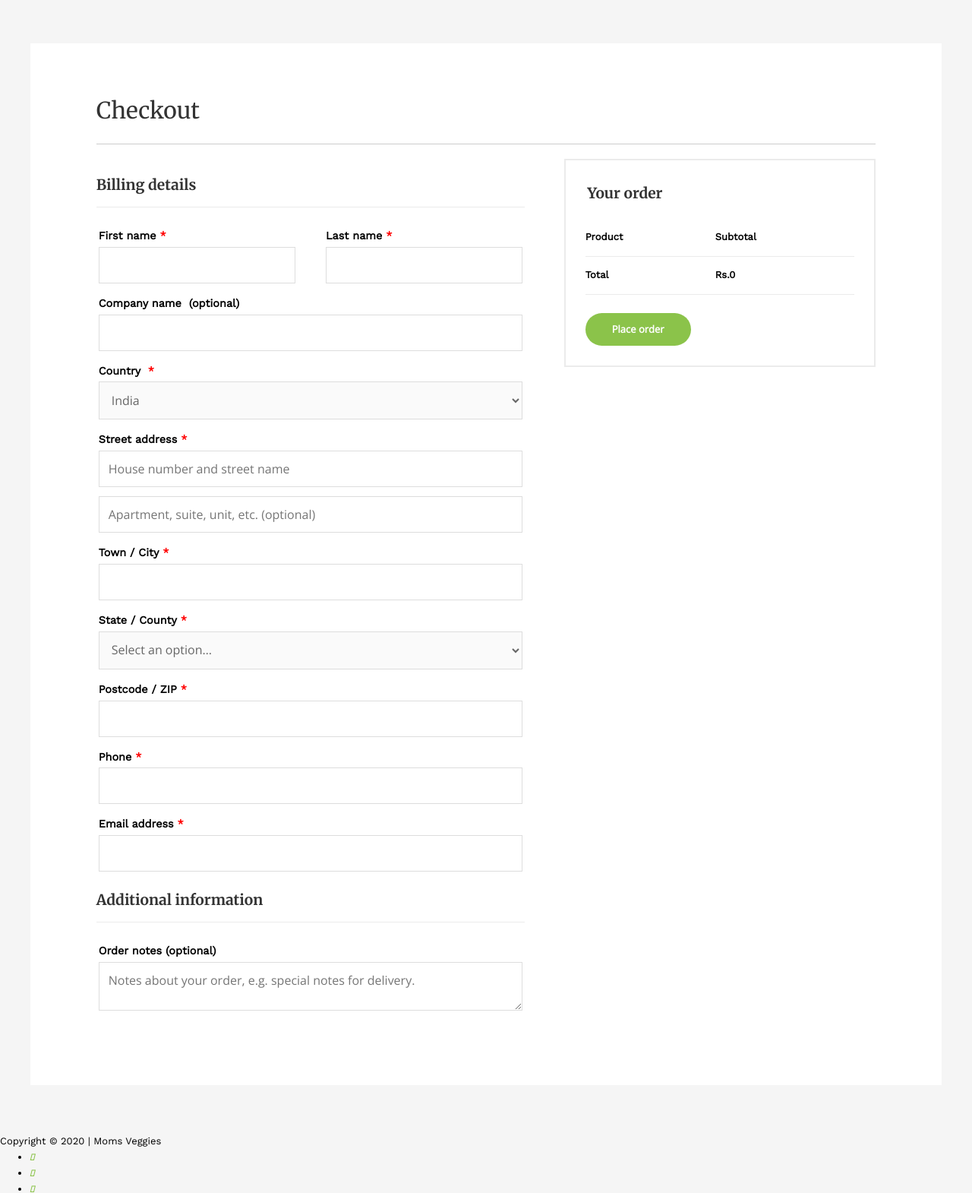
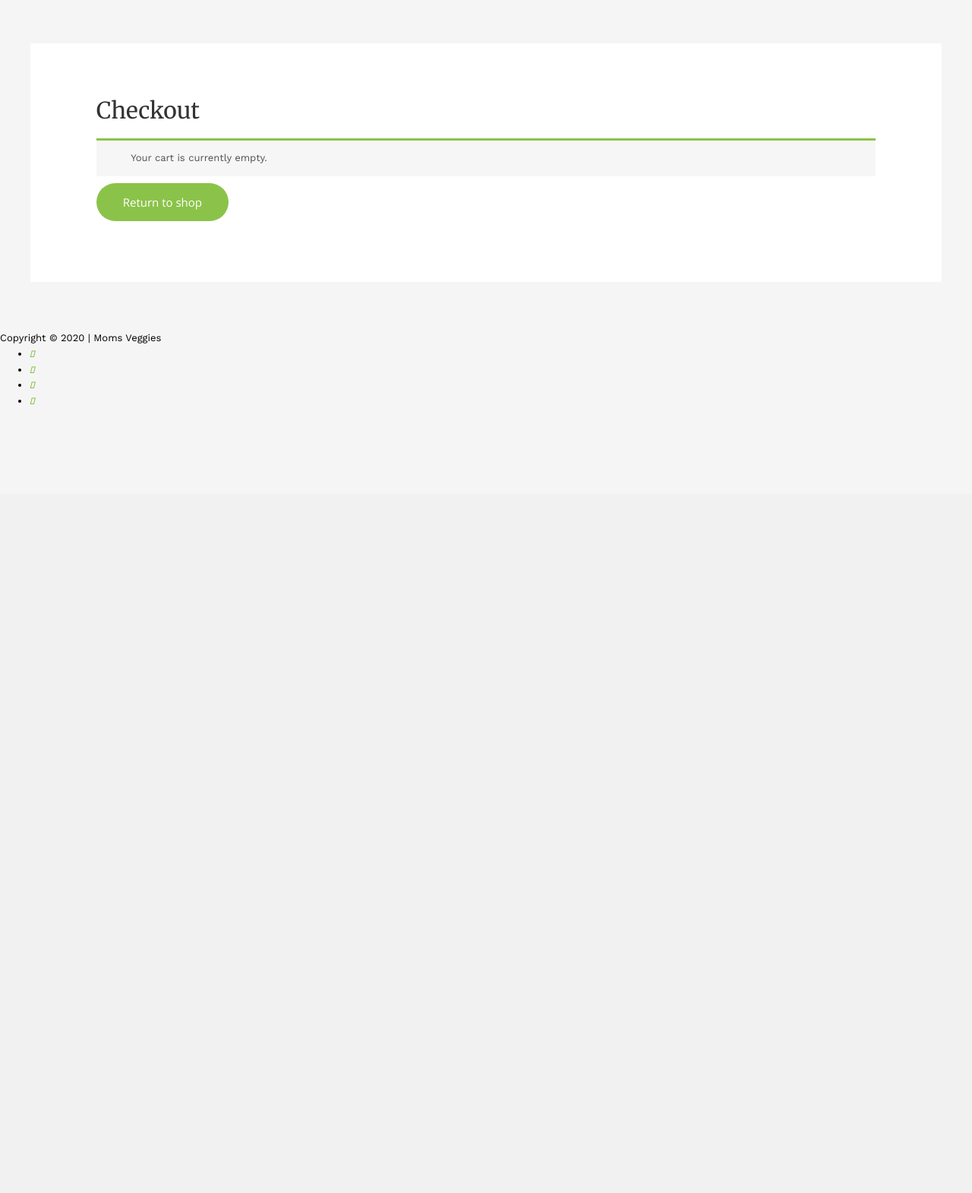
Before and after one commit to theambrosial/momsveggies, a Django app: template Ecommerce_sam/templates/main/Checkout_main.html in a window 1280 px wide. Shown: the part 150-1720 px from the top of the page at 76% size. After the commit the page ends 682 px from the top, so only its background shows below. Run offline with Django 3.2, Linux system fonts and the light colour scheme; the template is opened without the code that fills it, so the values that code supplies are empty; parts of the project's set-up code (start-up, migrations or seed data) failed here and were passed over; some libraries are stand-ins or nearby versions; some web fonts are replaced.

Commit message:
all cat dropdown fixed

```diff
--- a/Ecommerce_sam/checkout_app/views.py
+++ b/Ecommerce_sam/checkout_app/views.py
@@ -19,6 +19,10 @@ def checkout(request):
         cart_objs = Cart_products.objects.filter(cart_id=Cart_model.objects.get(user_id=request.user.id,is_payment_done=False).id)
         cart_item_exist = True if cart_objs.count() > 0 else False
         total_product_cost=cart_objs.aggregate(Sum('product_cost'))
+    else:
+        cart_objs = None
+        cart_item_exist = False
+        total_product_cost = {'product_cost__sum': 0}
 
     context={
         'cart_objs':cart_objs,
--- a/Ecommerce_sam/product_app/views.py
+++ b/Ecommerce_sam/product_app/views.py
@@ -17,7 +17,11 @@ def load_category(request):
     if request.is_ajax():
         print("done")
         orderby = request.GET.get('orderby_cat')
-        products_list = Product_model.objects.filter(category__id=orderby).order_by('id')
+        if orderby == '0':
+            products_list = Product_model.objects.all().order_by('id')
+        else:
+            products_list = Product_model.objects.filter(category__id=orderby).order_by('id')
+
         print(products_list)
         print(products_list)
         paginator = Paginator(products_list, 9)
--- a/Ecommerce_sam/templates/main/Checkout_main.html
+++ b/Ecommerce_sam/templates/main/Checkout_main.html
@@ -50,7 +50,9 @@
 	<header class="entry-header ast-no-thumbnail ast-no-meta">
 
 
-		<h1 class="entry-title" itemprop="headline">Checkout</h1>	</header><!-- .entry-header -->
+		<h1 class="entry-title" itemprop="headline">Checkout</h1>
+	</header><!-- .entry-header -->
+	{% if cart_item_exist %}
 
 	<div class="entry-content clear" itemprop="text">
 
@@ -74,6 +76,7 @@
 	<div class="clear"></div>
 </form>
 <div class="woocommerce-notices-wrapper"></div>
+
 <form name="checkout" method="post" class="checkout woocommerce-checkout" action="/payment" enctype="multipart/form-data">{% csrf_token %}
 
 
@@ -542,8 +545,13 @@
 
 	</div><!-- .entry-content .clear -->
 
-
-
+	</div>
+	{% else %}
+	<p class="cart-empty woocommerce-info">Your cart is currently empty.</p>
+			<p class="return-to-shop">
+				<a class="button wc-backward" href="/">Return to shop		</a>
+			</p>
+	{% endif %}
 </article><!-- #post-## -->
 
 
--- a/Ecommerce_sam/templates/main/all_products.html
+++ b/Ecommerce_sam/templates/main/all_products.html
@@ -216,7 +216,7 @@ input[type=number]::-webkit-outer-spin-button {
     <br>
     <br>
             <select name="orderby_cat" onchange="choice5(this)" class="orderby form-control" aria-label="Shop order" style="padding:0px; width: 300px; font-size: 15px;">
-            <option value="0" selected='selected' style="font-size: 15px;">Select Category</option>
+            <option value="0" selected='selected' style="font-size: 15px;">All Category</option>
 
             {% for item in allcategories %}
         <option value="{{item.id}}" style="font-size: 15px;">{{item.name}}</option>
```
